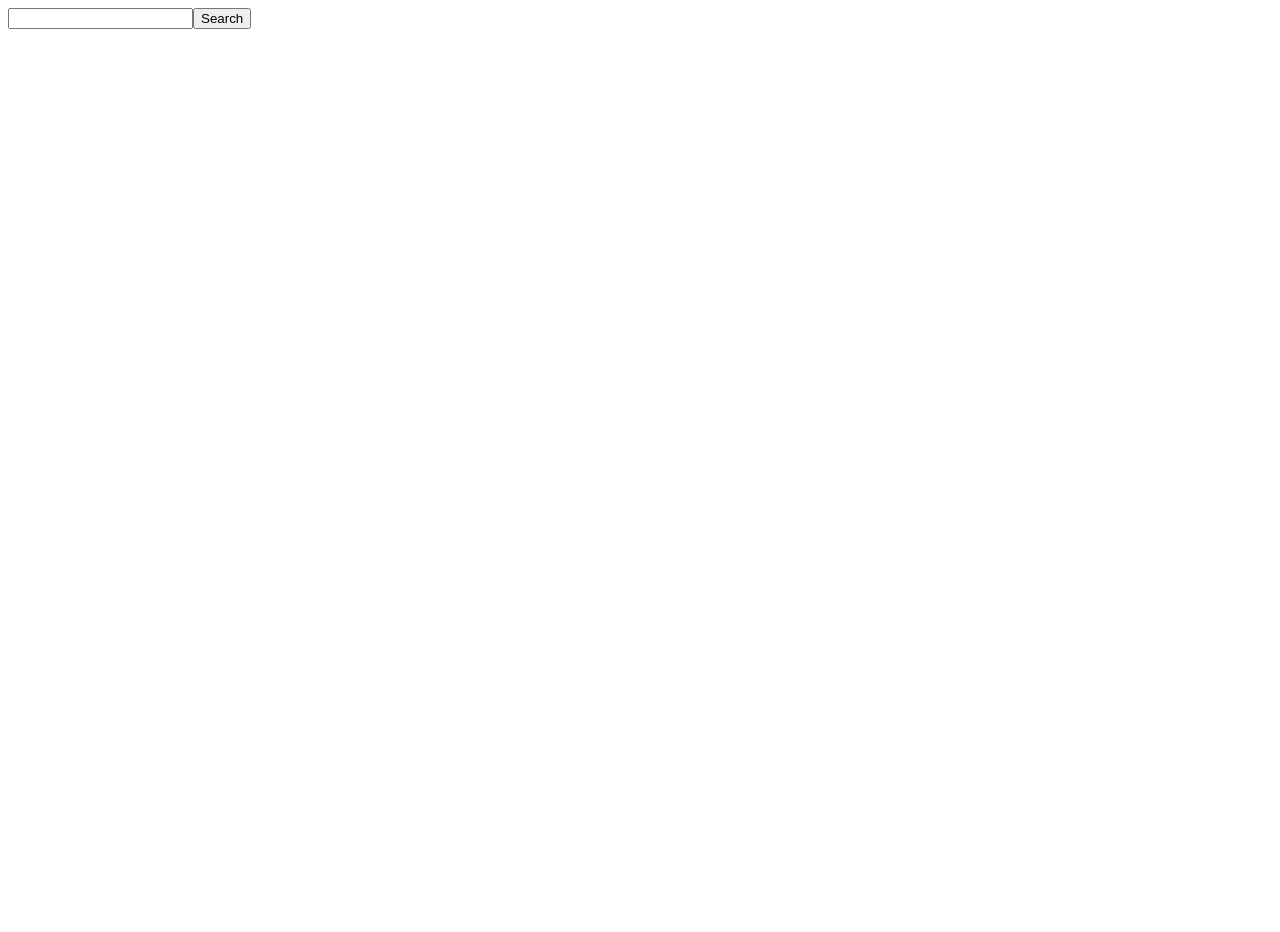
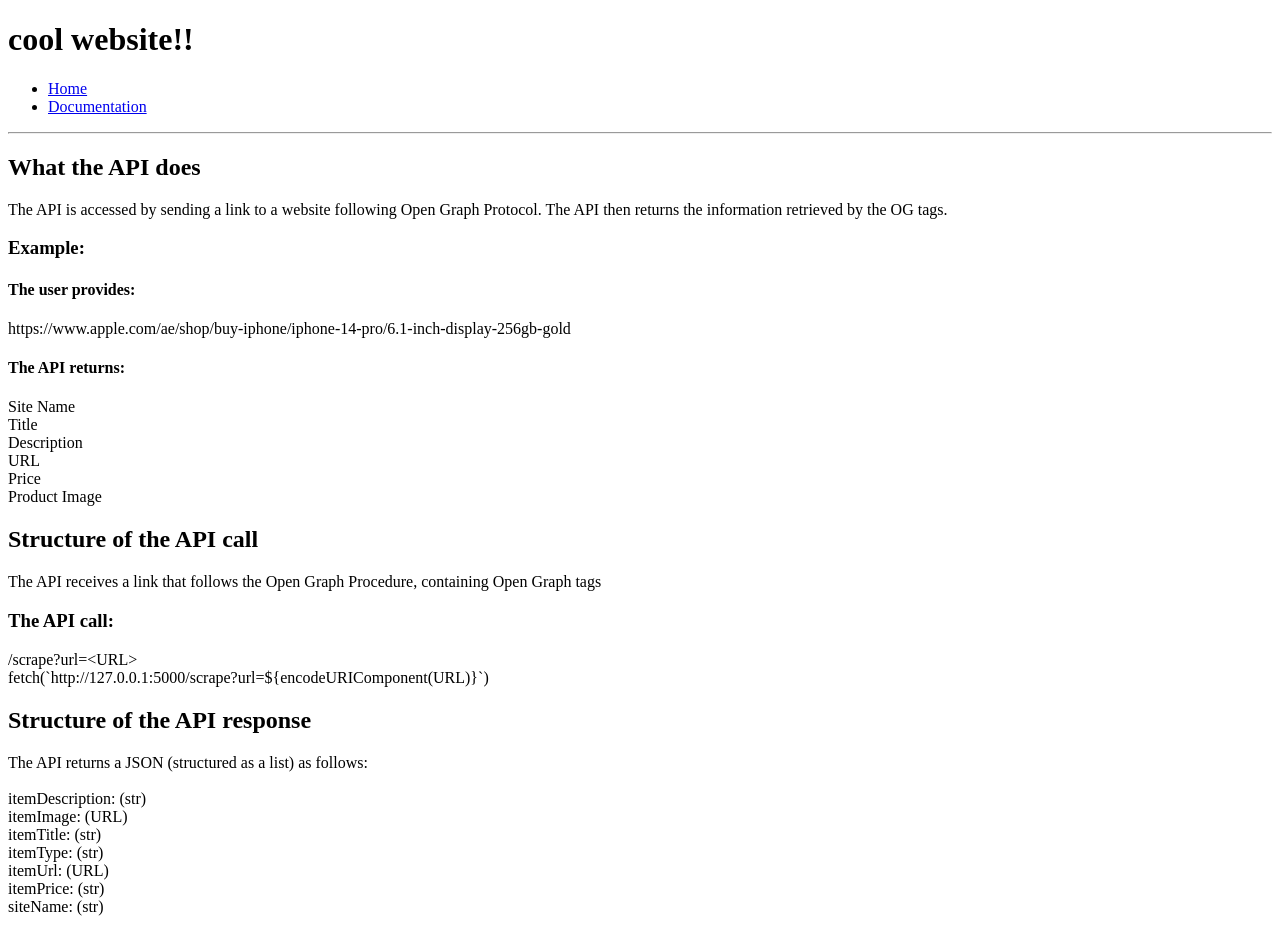
Before and after one commit to varuni24/OpenGraph-Web-Scraper, a React (Create React App) app in the folder react-frontend/: page /documentation in a window 1280 px wide. Before the commit the page ends 800 px from the top, so only its background shows below. Built offline with nearby package versions, Linux system fonts and the light colour scheme.

Commit message:
adding documentation

```diff
--- a/react-frontend/package.json
+++ b/react-frontend/package.json
@@ -8,6 +8,8 @@
     "@testing-library/user-event": "^13.5.0",
     "react": "^18.2.0",
     "react-dom": "^18.2.0",
+    "react-router": "^6.14.2",
+    "react-router-dom": "^6.14.2",
     "react-scripts": "5.0.1",
     "web-vitals": "^2.1.4"
   },
--- a/react-frontend/src/App.js
+++ b/react-frontend/src/App.js
@@ -1,6 +1,45 @@
 import React, { useState } from 'react';
+import { Routes, Route, Outlet, Link } from "react-router-dom";
+import Documentation from "./documentation.js";
 
-function App() {
+export default function App() {
+  return (
+    <div>
+      <h1>cool website!!</h1>
+
+
+      <Routes>
+        <Route path="/" element={<Layout />}>
+          <Route index element={<Home />} />
+          <Route path="documentation" element={<Documentation />} />
+          <Route path="*" element={<NoMatch />} />
+        </Route>
+      </Routes>
+    </div>
+  );
+}
+
+function Layout() {
+  return (
+    <div>
+      <nav>
+        <ul>
+          <li>
+            <Link to="/">Home</Link>
+          </li>
+          <li>
+            <Link to="/documentation">Documentation</Link>
+          </li>
+        </ul>
+      </nav>
+
+      <hr />
+      <Outlet />
+    </div>
+  );
+}
+
+function Home() {
   const [URL, setURL] = useState("");
   const [extractedOGData, setExtractedOGData] = useState(null)
   const [clickedSearch, setClickedSearch] = useState(null);
@@ -53,4 +92,13 @@ function App() {
   );
 }
 
-export default App;
+function NoMatch() {
+  return (
+    <div>
+      <h2>Nothing to see here!</h2>
+      <p>
+        <Link to="/">Go to the home page</Link>
+      </p>
+    </div>
+  );
+}
--- /dev/null
+++ b/react-frontend/src/documentation.js
@@ -0,0 +1,68 @@
+//
+// Documentation for the API
+//
+
+export default function Documentation() {
+  return (
+    <div>
+      <p>
+        <h2>What the API does</h2>
+        The API is accessed by sending a link to a website following Open Graph Protocol.
+        The API then returns the information retrieved by the OG tags.
+        <h3> Example:</h3>
+        <h4>The user provides:</h4>
+        https://www.apple.com/ae/shop/buy-iphone/iphone-14-pro/6.1-inch-display-256gb-gold
+        <h4>The API returns:</h4>
+        Site Name <br/>
+        Title <br/>
+        Description <br/>
+        URL <br/>
+        Price <br/>
+        Product Image
+        <h2>Structure of the API call</h2>
+        {/* I don't like how this section is worded. Feel free to change it */}
+        The API receives a link that follows the Open Graph Procedure, containing Open Graph tags <br/>
+        <h3> The API call:</h3>
+        /scrape?url=&lt;URL&gt; <br/>
+        fetch(`http://127.0.0.1:5000/scrape?url=$&#123;encodeURIComponent(URL)&#125;`)
+        <h2>Structure of the API response</h2>
+
+        The API returns a JSON (structured as a list) as follows: <br/>
+        <br/>
+
+        itemDescription: (str) <br/>
+        itemImage: (URL) <br/>
+        itemTitle: (str) <br/>
+        itemType: (str) <br/>
+        itemUrl: (URL) <br/>
+        itemPrice: (str) <br/>
+        siteName: (str) <br/>
+      </p>
+    </div>
+  );
+}
+
+
+/*
+describe the structure of the api call
+
+/scrape?url=<URL></URL>
+fetch(`http://127.0.0.1:5000/scrape?url=${encodeURIComponent(URL)}`)
+
+the API receives a link that follows the Open Graph Procedure, containing
+Open Graph tags
+
+
+describe the structure of the return call
+
+the API returns a JSON structured as
+
+itemDescription: (str)
+itemImage: (URL)
+itemTitle: (str)
+itemType: (str)
+itemUrl: (URL)
+itemPrice: (str)
+siteName: (str)
+
+*/
--- a/react-frontend/src/index.js
+++ b/react-frontend/src/index.js
@@ -2,11 +2,14 @@ import React from 'react';
 import ReactDOM from 'react-dom/client';
 import App from './App';
 import reportWebVitals from './reportWebVitals';
+import { BrowserRouter } from "react-router-dom";
 
 const root = ReactDOM.createRoot(document.getElementById('root'));
 root.render(
   <React.StrictMode>
-    <App />
+    <BrowserRouter>
+      <App />
+    </BrowserRouter>
   </React.StrictMode>
 );
 
```
Also changed, not shown: 2 other files (tests, documents, lock files or other folders).
